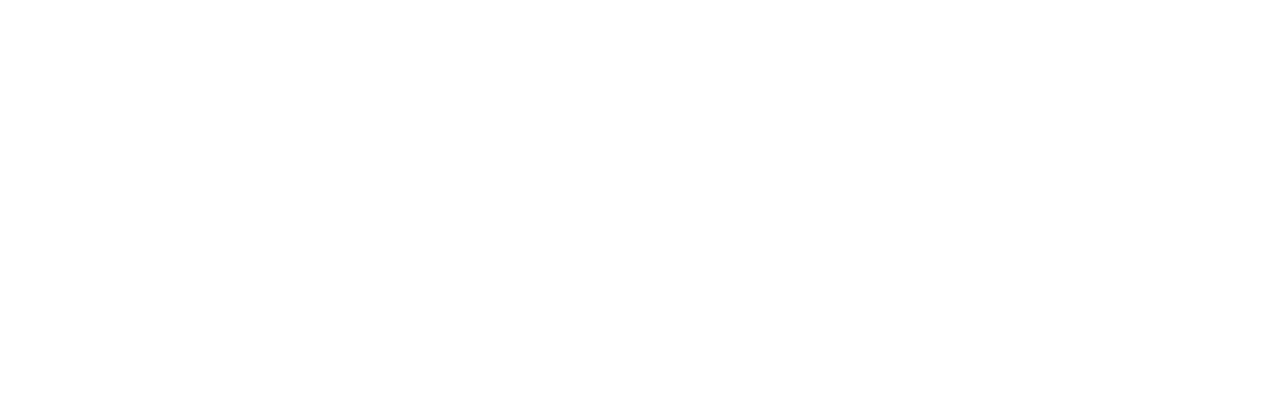
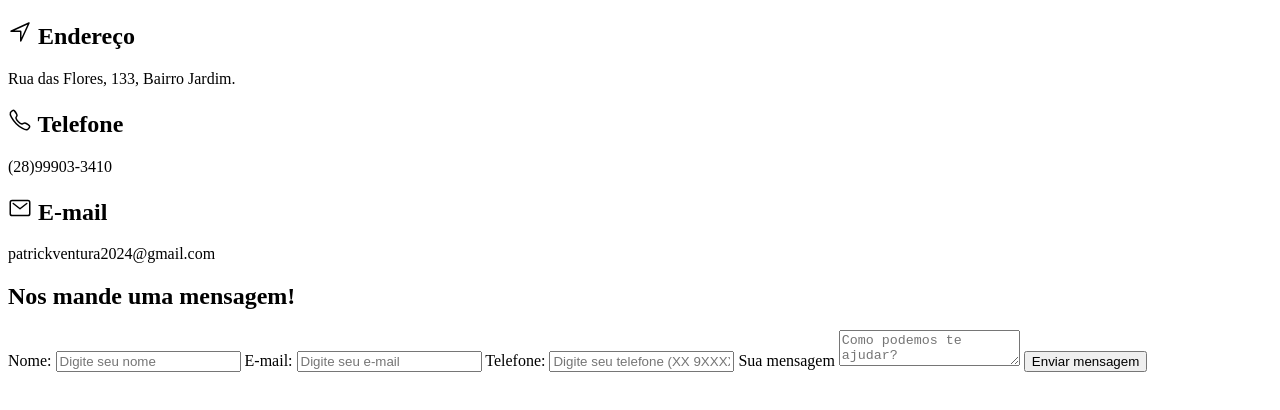
Before and after one commit to patrick2026/contact-page, a plain HTML site: page index.html in a window 1280 px wide. Drawn offline with nearby package versions, Linux system fonts and the light colour scheme.

Commit message:
Estruturado todo HTML do projeto, e colocando imagem

```diff
--- a/index.html
+++ b/index.html
@@ -1,9 +1,57 @@
 <!DOCTYPE html>
-<html lang="en">
+<html lang="pt-br">
   <head>
     <meta charset="UTF-8" />
     <meta name="viewport" content="width=device-width, initial-scale=1.0" />
     <title>Pagina de Contato</title>
   </head>
-  <body></body>
+  <body>
+    <div id="main-container">
+      <div id="address-container">
+        <div class="fade"></div>
+        <div id="address-content">
+          <h2><ion-icon name="navigate-outline"></ion-icon> Endereço</h2>
+          <p>Rua das Flores, 133, Bairro Jardim.</p>
+          <h2><ion-icon name="call-outline"></ion-icon> Telefone</h2>
+          <p>(28)99903-3410</p>
+          <h2><ion-icon name="mail-outline"></ion-icon> E-mail</h2>
+          <p>patrickventura2024@gmail.com</p>
+        </div>
+      </div>
+      <div id="form-container">
+        <h2>Nos mande uma mensagem!</h2>
+        <form id="contact-form">
+          <label for="name">Nome:</label>
+          <input
+            type="text"
+            name="name"
+            placeholder="Digite seu nome"
+            required
+          />
+          <label for="email">E-mail:</label>
+          <input
+            type="text"
+            name="email"
+            placeholder="Digite seu e-mail"
+            pattern="[a-zA-Z0-9._%+-]+@[a-zA-Z0-9.-]+\.[a-zA-Z]{2,}"
+            title="Digite um e-mail válido (exemplo: usuario@email.com)"
+            required
+          />
+          <label for="phone">Telefone:</label>
+          <input
+            type="text"
+            name="phone"
+            placeholder="Digite seu telefone (XX 9XXXXXXXX)"
+            pattern="\d{2}\s9\d{8}"
+            title="Digite no formato: XX 9XXXXXXXX"
+            required
+          />
+          <label for="msg">Sua mensagem</label>
+          <textarea name="msg" placeholder="Como podemos te ajudar?"></textarea>
+          <input type="submit" value="Enviar mensagem" />
+        </form>
+      </div>
+    </div>
+    <script src="https://unpkg.com/ionicons@5.1.2/dist/ionicons.js"></script>
+  </body>
 </html>
```
Also changed, not shown: img/project_bg.jpg (added).
